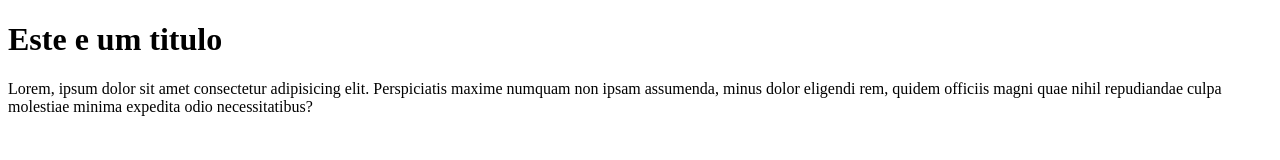
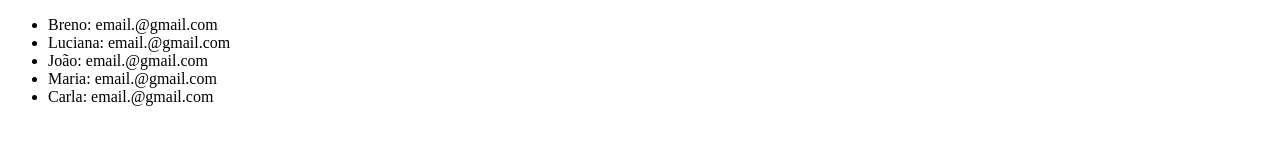
Before and after one commit to belchiorgomes/javascript, a website: page DOM/ex001.html in a window 1280 px wide. Drawn offline with Linux system fonts and the light colour scheme.

Commit message:
lesta de pessoas

```diff
--- a/DOM/ex001.html
+++ b/DOM/ex001.html
@@ -6,9 +6,24 @@
     <title>DOM</title>
 </head>
 <body>
-    <h1>Este e um titulo</h1>
-    <p id="paragrafo">
-        Lorem, ipsum dolor sit amet consectetur adipisicing elit. Perspiciatis maxime numquam non ipsam assumenda, minus dolor eligendi rem, quidem officiis magni quae nihil repudiandae culpa molestiae minima expedita odio necessitatibus?
-    </p>
+    <ul id="lista">
+
+    </ul>
+
+    <script>
+        const pessoas = [
+            {nome: "Breno", email: "email.@gmail.com"},
+            {nome: "Luciana", email: "email.@gmail.com"},
+            {nome: "João", email: "email.@gmail.com"},
+            {nome: "Maria", email: "email.@gmail.com"},
+            {nome: "Carla", email: "email.@gmail.com"}
+        ];
+
+        const dadosPessoa = document.getElementById('lista');
+
+        for(let i = 0; i < pessoas.length; i++){
+            dadosPessoa.innerHTML += `<li>${pessoas[i].nome}: ${pessoas[i].email}</li>`;
+        }
+    </script>
 </body>
 </html>
```
